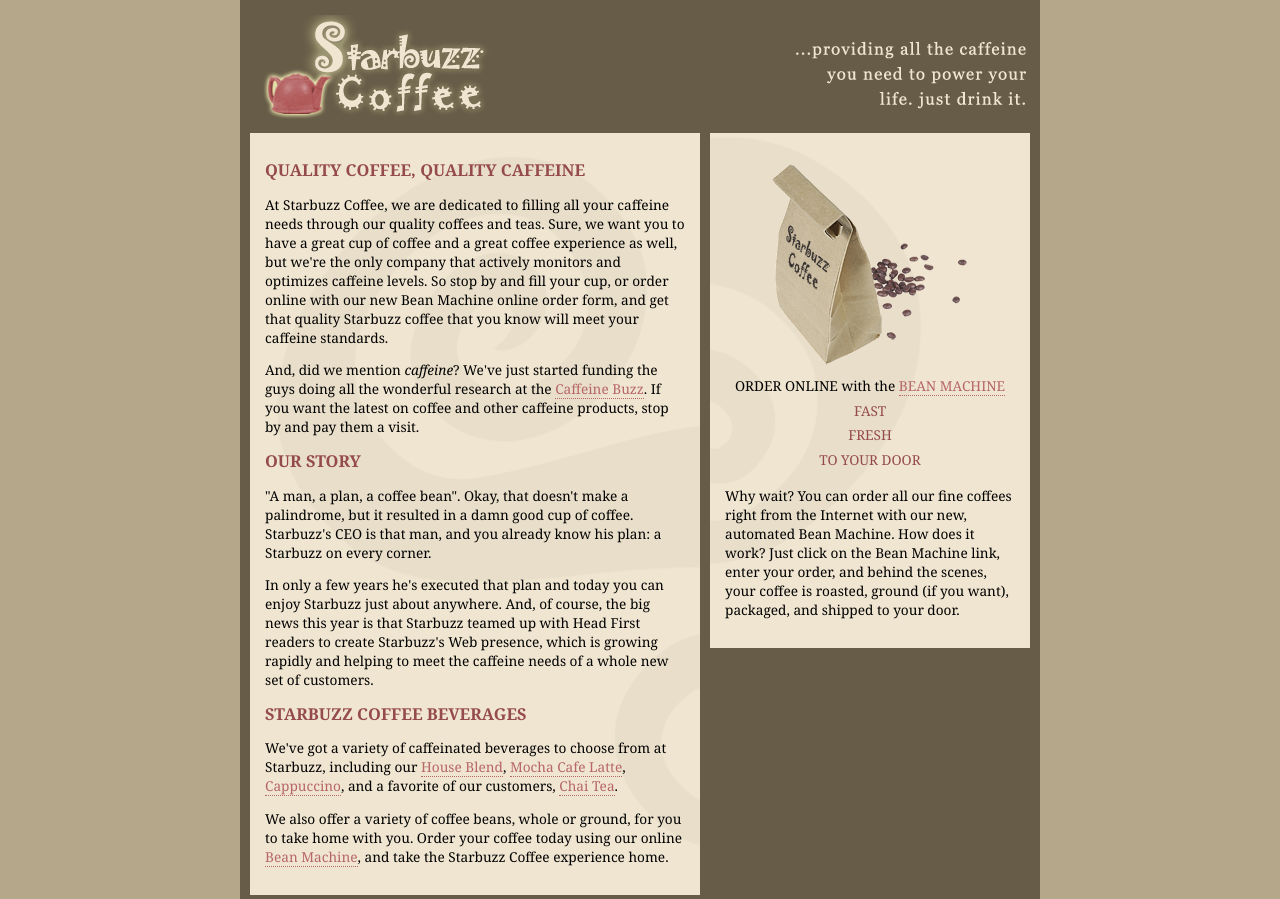
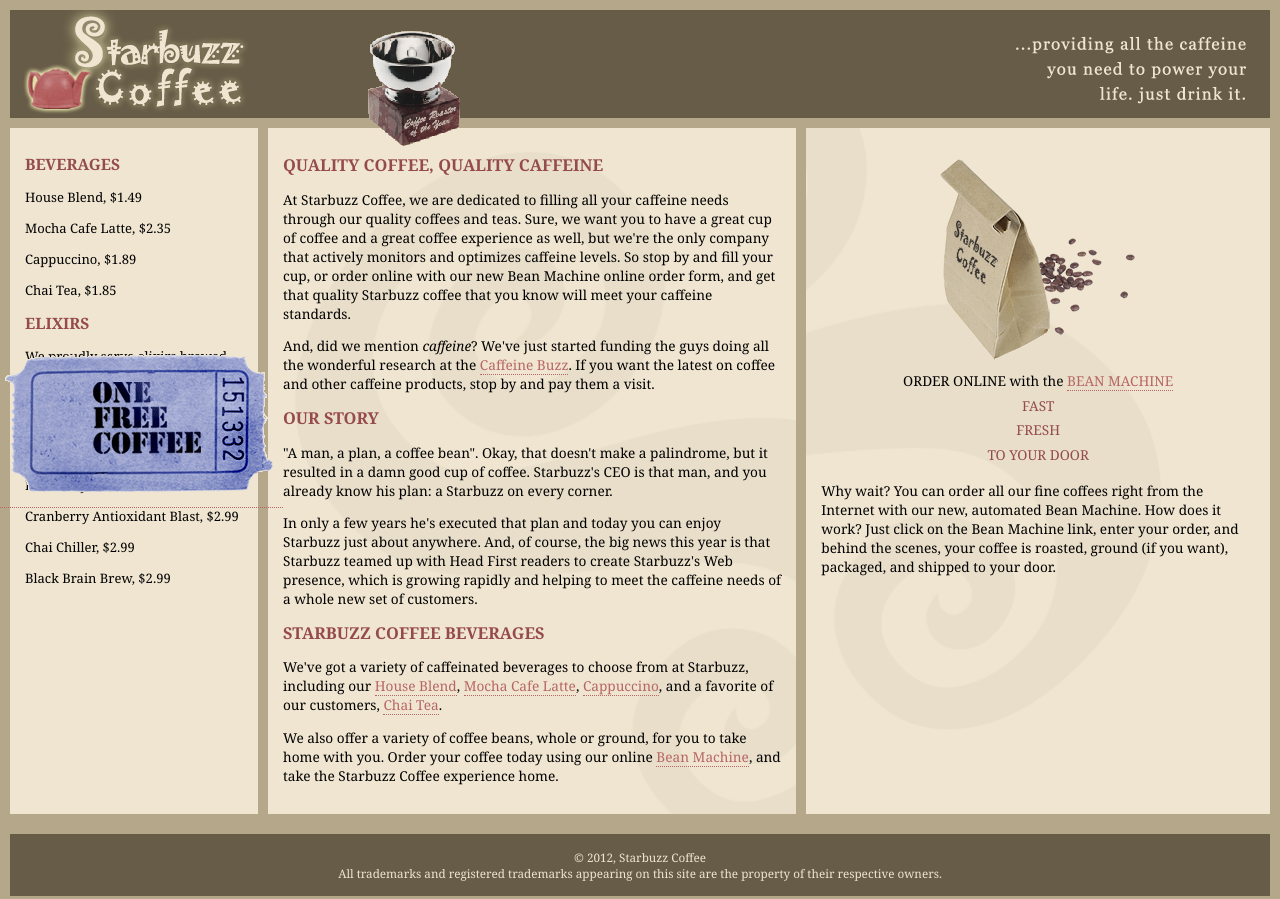
Before and after one commit to Omols/StarbuzzCoffee, a plain HTML site: page index.html in a window 1280 px wide. Shown: the top 899 px of the page. Drawn offline with Linux system fonts and the light colour scheme.

Commit message:
Add files via upload

```diff
--- a/index.html
+++ b/index.html
@@ -7,12 +7,43 @@
   </head>
 
   <body>
-    <div id ="allcontent">
+    <div id ="coupon">
+      <a href="freecoffee.html" titile ="Click here">
+        <img src="images/ticket.gif" alt ="Starbuzz coupon ticket">
+      </a>
+    </div>
     <div id="header">
-      <img src="images/header.gif" alt="Starbuzz Coffee header image">
+      <div id="imgleft"></div>
+      <div id="imgright"></div>
+      <div id ="award">
+        <img src="images/award.gif"
+             alt="Roaster of the Year award">
+      </div>
+      <!-- <img src="images/header.gif" alt="Starbuzz Coffee header image"> -->
+
     </div>
 
-    <div  id="abc">
+    <!-- <div  id="abc"> -->
+      <div id="tableContainer">
+      <div id="tableRow">
+          <div id="drinks">
+              <h1>BEVERAGES</h1>
+                <p>House Blend, $1.49</p>
+                <p>Mocha Cafe Latte, $2.35</p>
+                <p>Cappuccino, $1.89</p>
+                <p>Chai Tea, $1.85</p>
+              <h1>ELIXIRS</h1>
+                <p>
+                  We proudly serve elixirs brewed by our friends
+                  at the Head First Lounge.
+                </p>
+                <p>Green Tea Cooler, $2.99</p>
+                <p>Raspberry Ice Concentration, $2.99</p>
+                <p>Blueberry Bliss Elixir, $2.99</p>
+                <p>Cranberry Antioxidant Blast, $2.99</p>
+                <p>Chai Chiller, $2.99</p>
+                <p>Black Brain Brew, $2.99</p>
+            </div>
       <div id="main">
       <h1>QUALITY COFFEE, QUALITY CAFFEINE</h1>
       <p>
@@ -81,8 +112,9 @@
         (if you want), packaged, and shipped to your door.
       </p>
     </div>
-
     </div>
+  </div>
+    <!-- </div> -->
 
 
     <div id="footer">
@@ -91,7 +123,6 @@
       All trademarks and registered trademarks appearing on
       this site are the property of their respective owners.
     </div>
-    </div>
 
   </body>
 </html>
--- a/starbuzz.css
+++ b/starbuzz.css
@@ -7,24 +7,32 @@ body {
 
 #header {
   background-color: #675c47;
-  margin:           10px;
+  /* margin:           10px; */
+  margin:           10px 10px 0px 10px;
   height:           108px;
+
+
 }
 
 #main {
+  display: table-cell;
   background:       #efe5d0 url(images/background.gif) top left;
   font-size:        105%;
   padding:          15px;
-  margin:           0px 10px 10px 10px;
-  width: 420px;
-  float: left;
+  margin:           0px 330px 10px 10px;
+  /* width: 420px;
+  float: left; */
+  vertical-align: top;
 }
 
 #sidebar {
+  display: table-cell;
   background:       #efe5d0 url(images/background.gif) bottom right;
   font-size:        105%;
   padding:          15px;
-  margin:           0px 10px 10px 470px;
+  /* margin:           0px 10px 10px 470px; */
+
+  vertical-align: top;
 }
 
 #footer {
@@ -32,7 +40,8 @@ body {
   color:            #efe5d0;
   text-align:       center;
   padding:          15px;
-  margin:           10px;
+  /* margin:           10px; */
+  margin:           10px 10px 0px 10px;
   font-size:        90%;
   clear: both;
 }
@@ -60,17 +69,62 @@ a:visited {
   border-bottom:    thin dotted #675c47;
 }
 
-#abc{
+/* #abc{
   width: 800px;
   margin-left: auto;
   margin-right: auto;
 }
+ */
 
-#allcontent{
-  width: 800px;
-  padding-top: 5px;
-  padding-bottom: 5px;
-  background-color: #675c47;
-  margin-left: auto;
-  margin-right: auto;
+ div#tableContainer{
+   display: table;
+ }
+
+ div#tableRow{
+   display: table-row;
+ }
+
+ #tableContainer{
+   display: table;
+   border-spacing: 10px;
+ }
+
+ #tableRow{
+   display: table-row;
+ }
+
+ #drinks{
+  display: table-cell;
+  background-color: #efe5d0;
+  width: 20%;
+  padding: 15px;
+  vertical-align: top;
+ }
+
+#imgleft{
+  display: inline-block;
+  background-image: url(images/header.gif);
+  width: 400px;
+  height: 108px;
 }
+
+#imgright{
+  display: inline-block;
+  background-image: url(images/header.gif);
+  background-position: -400px 0px;
+  width: 400px;
+  height: 108px;
+  float: right;
+}
+
+#award{
+  position:absolute;
+  top: 30px;
+  left: 365px;
+}
+
+#coupon{
+  position: fixed;
+  top: 350px;
+  left: 0px;
+}
```
Also changed, not shown: images/header2.gif (added).
